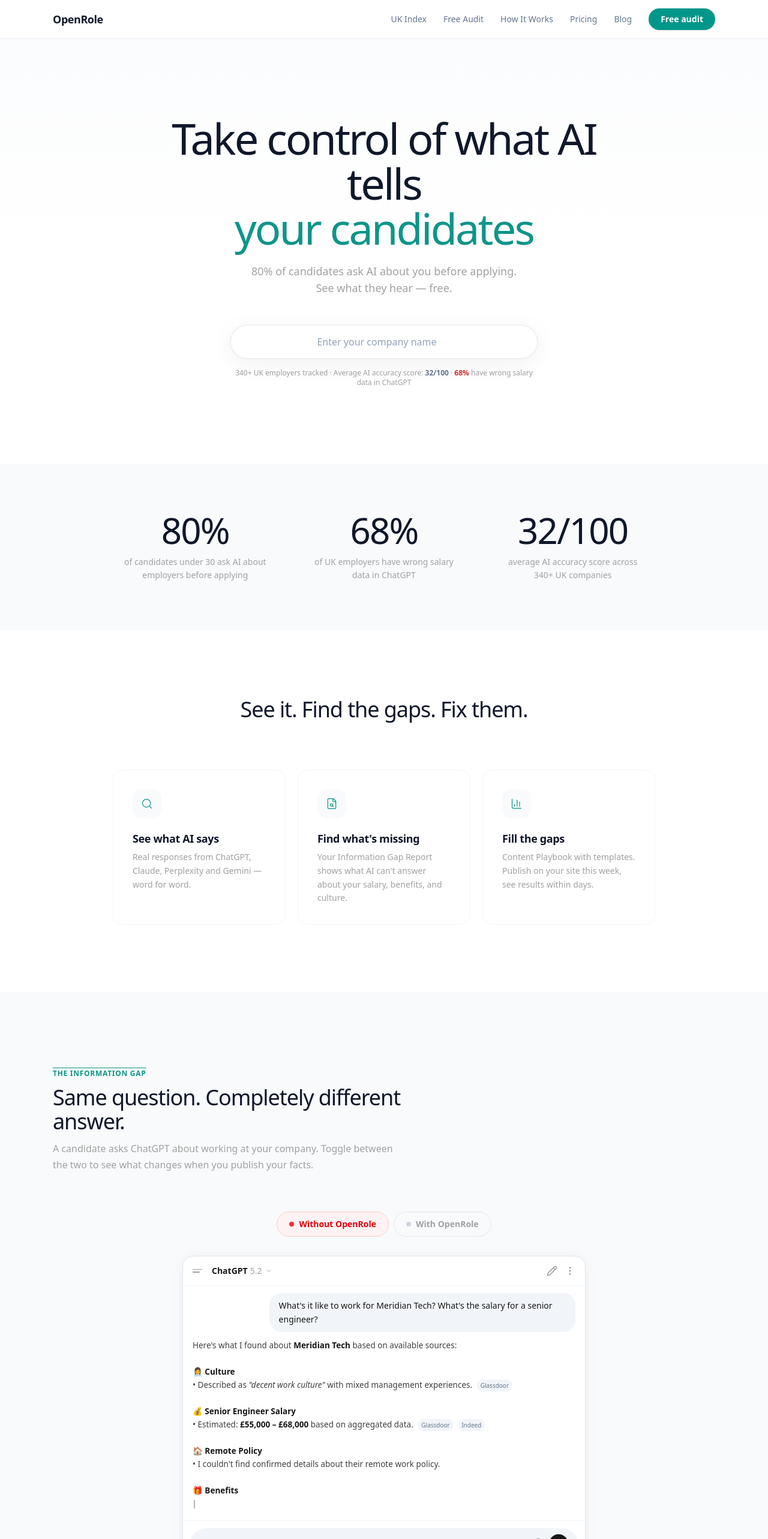
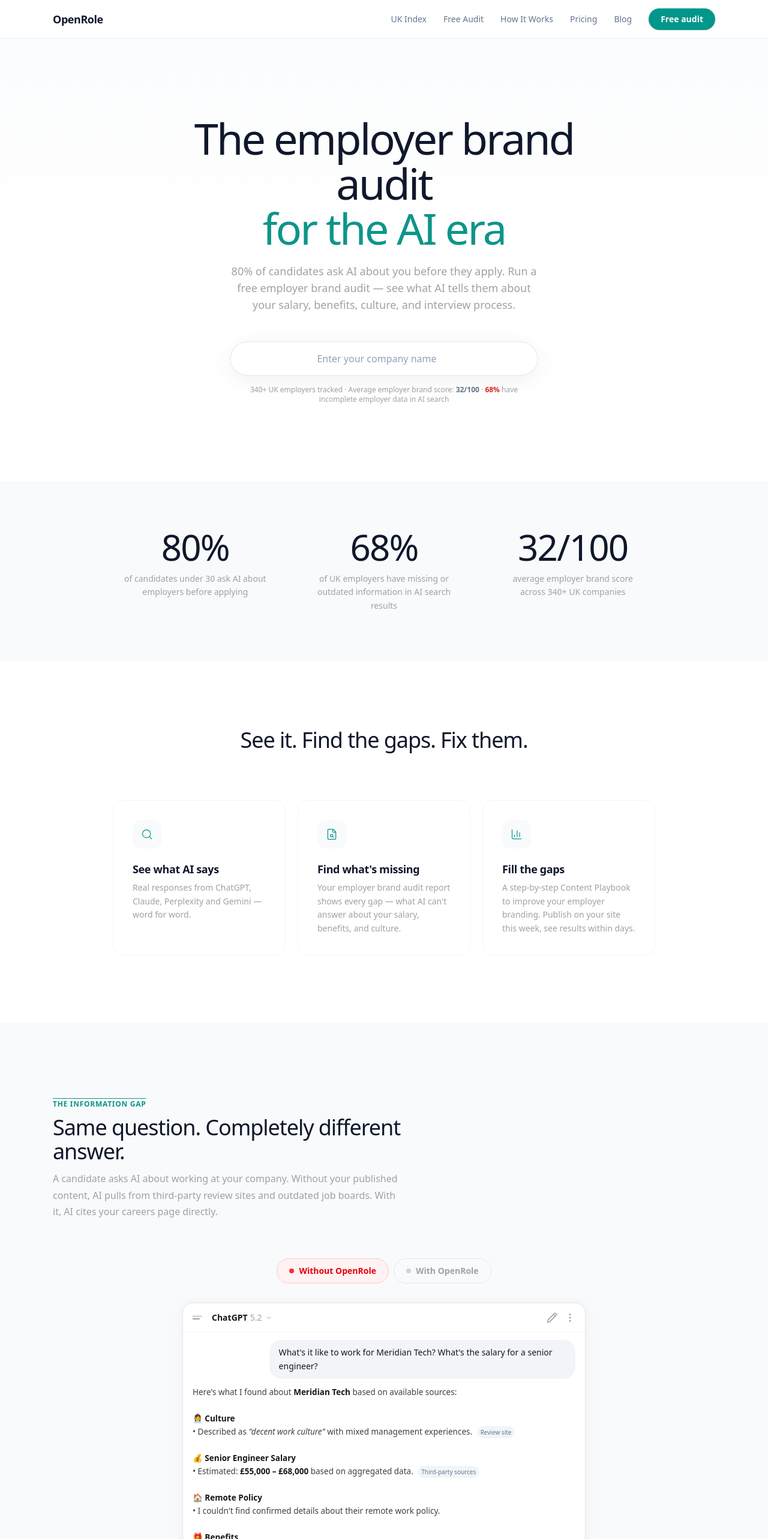
Before and after one commit to troy-samuels/employer-brand-os, a Next.js app in the folder frontend/: page / in a window 1280 px wide. Shown: the top 2566 px of the page at 60% size. Built offline with nearby package versions, Linux system fonts and the light colour scheme.

Commit message:
copy: keyword-rich ICP-targeted homepage rewrite — no competitor names

```diff
--- a/frontend/src/app/layout.tsx
+++ b/frontend/src/app/layout.tsx
@@ -6,20 +6,23 @@
 export const metadata: Metadata = {
   metadataBase: new URL("https://openrole.co.uk"),
   title: {
-    default: "OpenRole — Take Control of What AI Tells Your Candidates",
+    default: "OpenRole — Free Employer Brand Audit | Measure What AI Tells Your Candidates",
     template: "%s | OpenRole",
   },
   description:
-    "80% of candidates ask AI about you before applying. OpenRole shows you what they hear, finds the information gaps, and gives you the content playbook to take control.",
+    "Run a free employer brand audit across ChatGPT, Claude, Perplexity and Gemini. See your employer brand score, find information gaps, and get a content playbook to improve your employer branding and candidate experience.",
   keywords: [
-    "employer brand AI",
-    "AI employer visibility",
-    "what does ChatGPT say about employers",
-    "AI employer reputation UK",
+    "employer brand audit",
+    "employer brand score",
+    "employer brand measurement",
+    "employer branding tools",
+    "ai employer branding",
     "employer brand monitoring",
-    "AI candidate research",
-    "employer brand audit",
-    "AI job search",
+    "how to improve employer branding",
+    "employer branding strategy",
+    "employer brand ROI",
+    "candidate experience",
+    "employer visibility",
   ],
   authors: [{ name: "OpenRole" }],
   openGraph: {
@@ -27,23 +30,23 @@
     locale: "en_GB",
     url: "https://openrole.co.uk",
     siteName: "OpenRole",
-    title: "OpenRole — Take Control of What AI Tells Your Candidates",
+    title: "OpenRole — Free Employer Brand Audit | Measure What AI Tells Your Candidates",
     description:
-      "80% of candidates ask AI about you before applying. OpenRole shows you what they hear, finds the information gaps, and gives you the content playbook to take control.",
+      "Run a free employer brand audit across ChatGPT, Claude, Perplexity and Gemini. See your employer brand score, find information gaps, and get a content playbook to improve your employer branding and candidate experience.",
     images: [
       {
         url: "/opengraph-image",
         width: 1200,
         height: 630,
-        alt: "OpenRole — Take control of what AI tells your candidates",
+        alt: "OpenRole — Free employer brand audit across AI search",
       },
     ],
   },
   twitter: {
     card: "summary_large_image",
-    title: "OpenRole — Take Control of What AI Tells Your Candidates",
+    title: "OpenRole — Free Employer Brand Audit | Measure What AI Tells Your Candidates",
     description:
-      "80% of candidates ask AI about you before applying. OpenRole shows you what they hear, finds the information gaps, and gives you the content playbook to take control.",
+      "Run a free employer brand audit across ChatGPT, Claude, Perplexity and Gemini. See your employer brand score, find information gaps, and get a content playbook to improve your employer branding and candidate experience.",
     images: ["/opengraph-image"],
   },
   alternates: {
--- a/frontend/src/app/page.tsx
+++ b/frontend/src/app/page.tsx
@@ -37,13 +37,13 @@
     name: SITE_NAME,
     url: BASE_URL,
     description:
-      "Candidates ask AI about you before applying. OpenRole shows you what they hear, finds the gaps, and gives you the content playbook to take control.",
+      "OpenRole is an AI employer branding tool that audits what ChatGPT, Claude, Perplexity and Gemini tell candidates about your company. Run a free employer brand audit, get your employer brand score, and improve your employer visibility.",
   });
 
   const websiteSchema = generateWebsiteSchema({
     name: SITE_NAME,
     url: BASE_URL,
-    description: "Take control of what AI tells your candidates. Free employer brand audit across ChatGPT, Claude, Perplexity and Gemini.",
+    description: "Free employer brand audit and employer brand measurement across ChatGPT, Claude, Perplexity and Gemini. See your employer brand score and get a playbook to improve candidate experience.",
   });
 
   return (
@@ -69,12 +69,12 @@
                   className="mb-12 max-w-3xl text-center"
                 >
                   <h1 className="mb-5 text-5xl font-medium leading-[1.04] text-neutral-950 sm:text-6xl lg:text-7xl" style={{ letterSpacing: '-0.04em' }}>
-                    Take control of what AI tells
+                    The employer brand audit
                     <br />
-                    <span className="text-brand-accent">your candidates</span>
+                    <span className="text-brand-accent">for the AI era</span>
                   </h1>
-                  <p className="text-lg text-neutral-400 max-w-md mx-auto">
-                    80% of candidates ask AI about you before applying. See what they hear — free.
+                  <p className="text-lg text-neutral-400 max-w-lg mx-auto">
+                    80% of candidates ask AI about you before they apply. Run a free employer brand audit — see what AI tells them about your salary, benefits, culture, and interview process.
                   </p>
                 </motion.div>
               )}
@@ -93,7 +93,7 @@
                 >
                   <CompanySearch onSubmit={runAudit} isLoading={isLoading} />
                   <p className="mt-4 text-center text-xs text-neutral-400">
-                    340+ UK employers tracked · Average AI accuracy score: <span className="font-semibold text-neutral-500">32/100</span> · <span className="font-semibold text-status-critical">68%</span> have wrong salary data in ChatGPT
+                    340+ UK employers tracked · Average employer brand score: <span className="font-semibold text-neutral-500">32/100</span> · <span className="font-semibold text-status-critical">68%</span> have incomplete employer data in AI search
                   </p>
                   {error && (
                     <motion.p
--- a/frontend/src/components/landing/cta.tsx
+++ b/frontend/src/components/landing/cta.tsx
@@ -59,10 +59,10 @@
             className="flex w-full flex-col items-center gap-3 rounded-2xl bg-neutral-950/90 backdrop-blur-2xl border border-white/10 px-4 py-3 text-center shadow-2xl shadow-black/30 transition-colors duration-200 hover:bg-neutral-950 sm:w-auto sm:flex-row sm:rounded-full sm:px-6 sm:text-left"
           >
             <span className="text-sm text-neutral-300 leading-snug">
-              See what AI tells your candidates
+              Run your free employer brand audit
             </span>
             <span className="w-full rounded-full bg-brand-accent px-4 py-1.5 text-xs font-semibold text-white sm:w-auto">
-              Free audit
+              Get your score
             </span>
           </Link>
         </motion.div>
--- a/frontend/src/components/landing/features.tsx
+++ b/frontend/src/components/landing/features.tsx
@@ -18,12 +18,12 @@
   {
     icon: FileSearch,
     label: "Find what's missing",
-    detail: "Your Information Gap Report shows what AI can't answer about your salary, benefits, and culture.",
+    detail: "Your employer brand audit report shows every gap — what AI can't answer about your salary, benefits, and culture.",
   },
   {
     icon: BarChart3,
     label: "Fill the gaps",
-    detail: "Content Playbook with templates. Publish on your site this week, see results within days.",
+    detail: "A step-by-step Content Playbook to improve your employer branding. Publish on your site this week, see results within days.",
   },
 ];
 
--- a/frontend/src/components/landing/hero.tsx
+++ b/frontend/src/components/landing/hero.tsx
@@ -50,8 +50,8 @@
 
           {/* Subheadline */}
           <p className="mx-auto mt-6 max-w-2xl text-lg leading-relaxed text-slate-500 lg:text-xl">
-            When candidates ask ChatGPT about your company, the answer comes from old Glassdoor reviews — not you.
-            See exactly what AI is saying, and fix it.
+            When candidates ask AI about your company, the answer comes from outdated third-party reviews — not you.
+            Run a free employer brand audit to see exactly what AI says, and fix it.
           </p>
 
           {/* Search input */}
@@ -92,7 +92,7 @@
             {
               icon: BarChart3,
               title: "Citation Score",
-              description: "See what % of AI answers come from sources you control vs Glassdoor & Indeed.",
+              description: "See what % of AI answers come from sources you control vs third-party review sites.",
             },
             {
               icon: Shield,
--- a/frontend/src/components/landing/monitor-preview.tsx
+++ b/frontend/src/components/landing/monitor-preview.tsx
@@ -110,12 +110,12 @@
               className="text-3xl lg:text-4xl font-medium text-neutral-950 mb-4"
               style={{ letterSpacing: "-0.03em" }}
             >
-              Your AI reputation.
+              Employer brand monitoring.
               <br />
               Every Monday.
             </h2>
             <p className="text-neutral-400 leading-relaxed max-w-sm">
-              Weekly report: what AI says about your salary, benefits, culture — what changed, what&apos;s still wrong, what to fix next.
+              Weekly employer brand tracking report: what AI says about your salary, benefits, culture — what changed, what&apos;s still wrong, and where to focus your employer branding strategy next.
             </p>
 
             <div className="mt-8 flex flex-wrap items-center gap-x-5 gap-y-3">
--- a/frontend/src/components/landing/problem-stats.tsx
+++ b/frontend/src/components/landing/problem-stats.tsx
@@ -14,11 +14,11 @@
   },
   {
     value: "68%",
-    label: "of UK employers have wrong salary data in ChatGPT",
+    label: "of UK employers have missing or outdated information in AI search results",
   },
   {
     value: "32/100",
-    label: "average AI accuracy score across 340+ UK companies",
+    label: "average employer brand score across 340+ UK companies",
   },
 ];
 
--- a/frontend/src/components/landing/prompt-intelligence.tsx
+++ b/frontend/src/components/landing/prompt-intelligence.tsx
@@ -99,6 +99,7 @@
           viewport={{ once: true, amount: 0.05 }}
           transition={{ type: "spring", stiffness: 200, damping: 20 }}
         >
+
           Every candidate. Every question. Every AI model.
         </motion.h2>
         <motion.p
@@ -108,7 +109,7 @@
           viewport={{ once: true, amount: 0.05 }}
           transition={{ delay: 0.1 }}
         >
-          These are the real questions asked millions of times a week. Is AI getting yours right?
+          These are the real prompts candidates use to research employers. Measure your employer brand visibility across all of them.
         </motion.p>
 
         {/* Mock AI chat — Claude style */}
--- a/frontend/src/components/landing/testimonials.tsx
+++ b/frontend/src/components/landing/testimonials.tsx
@@ -50,15 +50,13 @@
   { text: "• Described as " },
   { text: "\"decent work culture\"", className: "italic" },
   { text: " with mixed management experiences. " },
-  { text: "Glassdoor", className: "inline-flex items-center ml-1 px-1.5 py-0.5 bg-neutral-100 rounded-full text-[10px] text-neutral-500 font-medium" },
+  { text: "Review site", className: "inline-flex items-center ml-1 px-1.5 py-0.5 bg-neutral-100 rounded-full text-[10px] text-neutral-500 font-medium" },
   { text: "\n\n" },
   { text: "💰 Senior Engineer Salary\n", className: "font-semibold text-neutral-900" },
   { text: "• Estimated: " },
   { text: "£55,000 – £68,000", className: "font-semibold text-neutral-900" },
   { text: " based on aggregated data. " },
-  { text: "Glassdoor", className: "inline-flex items-center ml-1 px-1.5 py-0.5 bg-neutral-100 rounded-full text-[10px] text-neutral-500 font-medium" },
-  { text: " " },
-  { text: "Indeed", className: "inline-flex items-center ml-1 px-1.5 py-0.5 bg-neutral-100 rounded-full text-[10px] text-neutral-500 font-medium" },
+  { text: "Third-party sources", className: "inline-flex items-center ml-1 px-1.5 py-0.5 bg-neutral-100 rounded-full text-[10px] text-neutral-500 font-medium" },
   { text: "\n\n" },
   { text: "🏠 Remote Policy\n", className: "font-semibold text-neutral-900" },
   { text: "• I couldn't find confirmed details about their remote work policy.\n\n" },
@@ -66,7 +64,7 @@
   { text: "• No specific benefits information available beyond " },
   { text: "\"standard UK package.\"", className: "italic" },
   { text: " " },
-  { text: "Indeed", className: "inline-flex items-center ml-1 px-1.5 py-0.5 bg-neutral-100 rounded-full text-[10px] text-neutral-500 font-medium" },
+  { text: "Job board", className: "inline-flex items-center ml-1 px-1.5 py-0.5 bg-neutral-100 rounded-full text-[10px] text-neutral-500 font-medium" },
   { text: "\n\n" },
   { text: "❌ Salary £20K below actual", className: "text-[11px] px-2 py-1 bg-red-50 border border-red-200 rounded-lg text-red-600 font-medium inline-block" },
   { text: "  " },
@@ -326,8 +324,8 @@
             Same question. Completely different answer.
           </h2>
           <p className="text-neutral-400 mt-3 max-w-xl">
-            A candidate asks ChatGPT about working at your company.
-            Toggle between the two to see what changes when you publish your facts.
+            A candidate asks AI about working at your company.
+            Without your published content, AI pulls from third-party review sites and outdated job boards. With it, AI cites your careers page directly.
           </p>
         </motion.div>
 
```
Also changed, not shown: frontend/src/components/landing/pricing.tsx (+5 -5 lines).
